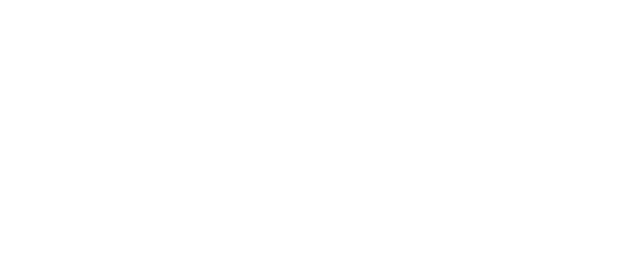
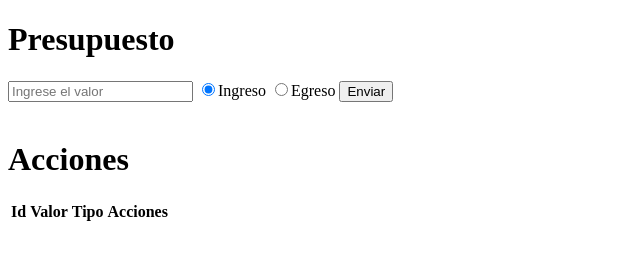
Before and after one commit to Ancreem/Ejercicio-Presupuesto, a plain HTML site: page index.html in a window 1280 px wide. Shown: the whole page, without its empty margins (0-640 px from the left). Drawn offline with Linux system fonts and the light colour scheme.

Commit message:
feat: :sparkles: Creacion de los elementos necesarios para js.
Se estucturo todo el html para el ingreso del monto y el egreso del monto.
Tambien se creo la tabla necesaria para imprimir los datos del cliente

@Ancreem

```diff
--- a/index.html
+++ b/index.html
@@ -8,6 +8,37 @@
     <link rel="stylesheet" href="./style.css">
 </head>
 <body>
+    <dialog>
+        <h2>Edit Data</h2>
+        <form id="formEdit" action="">
+            <input type="number" name="valor" id="valor" placeholder="Ingrese el valor">
+            <input type="radio" name="caja" id="caja" value="ingreso"><label for="caja">Ingreso</label>
+            <input type="radio" name="caja" id="caja" value="egreso"><label for="caja">Egreso</label>
+            <input type="submit" name="" id="" value="Enviar">
+        </form>
+    </dialog>
+
+
+    <h1>Presupuesto</h1>
+    <form id="formAdd" action="">
+        <input type="number" name="valor" id="valor" placeholder="Ingrese el valor">
+        <input type="radio" name="caja" id="caja" value="ingreso" checked="true"><label for="caja">Ingreso</label>
+        <input type="radio" name="caja" id="caja" value="egreso"><label for="caja">Egreso</label>
+        <input type="submit" name="" id="" value="Enviar">
+    </form>
+    <br>
+    <h1>Acciones</h1>
+    <table>
+        <thead>
+            <th>Id</th>
+            <th>Valor</th>
+            <th>Tipo</th>
+            <th>Acciones</th>
+        </thead>
+        <tbody id="data-table">
+
+        </tbody>
+    </table>
 
 </body>
 </html>
```
